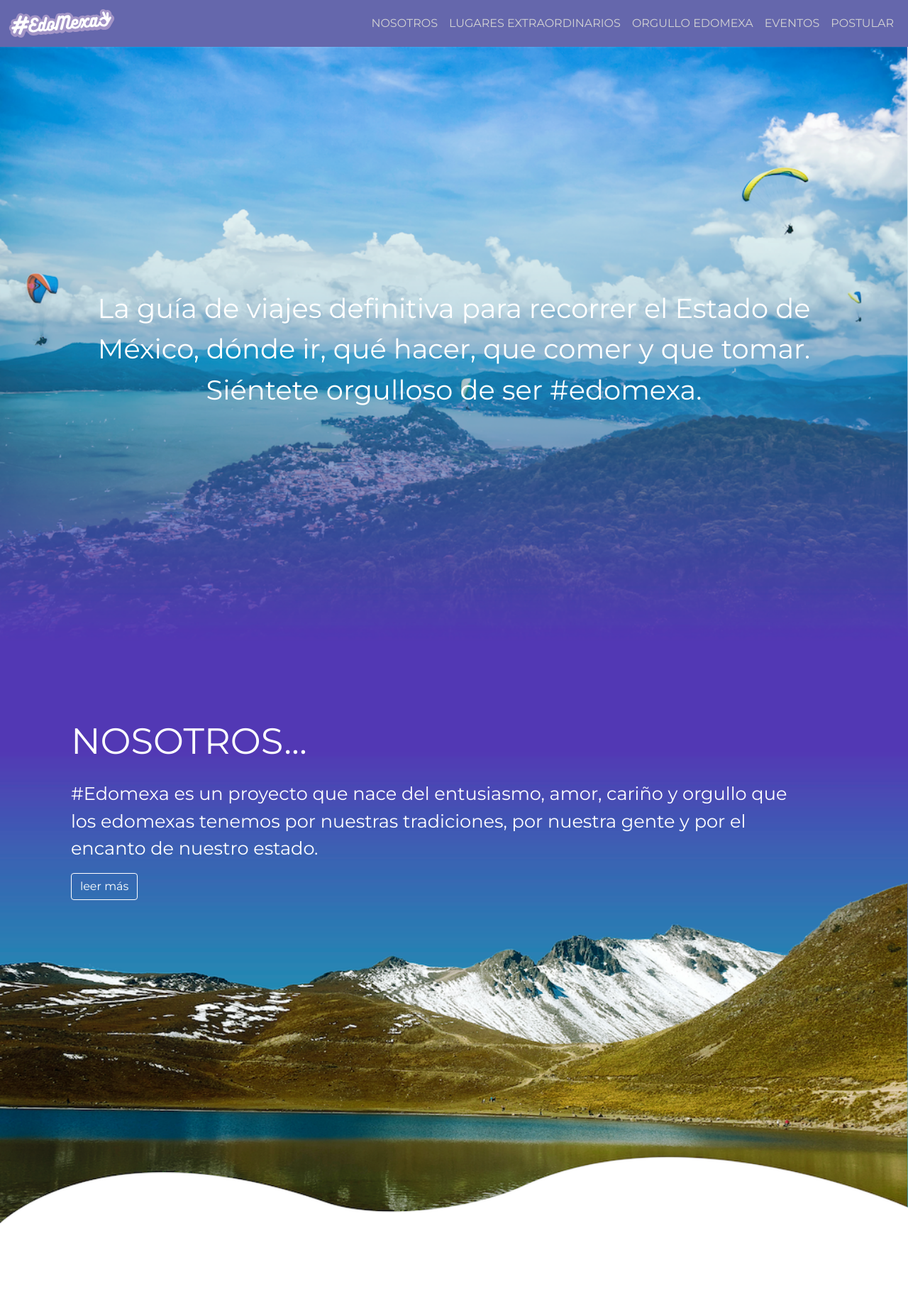
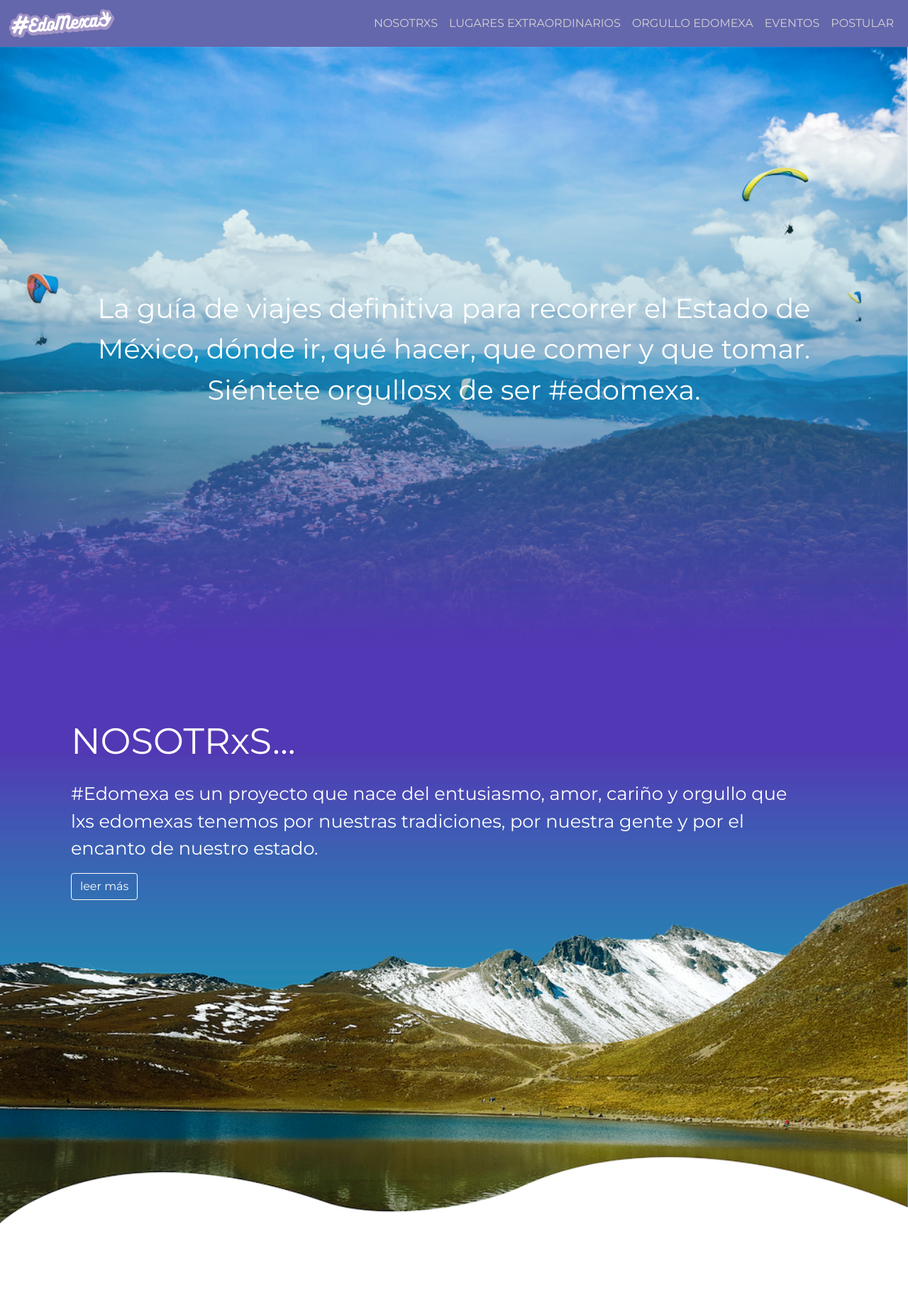
Before and after one commit to alex2201/edomexa, a Django app: page / in a window 1280 px wide. Shown: the top 1847 px of the page at 71% size. Run offline with Django 3.2, Linux system fonts and the light colour scheme; some libraries are stand-ins or nearby versions.

```diff
--- a/edomexa/constants.py
+++ b/edomexa/constants.py
@@ -1,6 +1,6 @@
 def create_navbar_options(current_path: str):
     NAVBAR_OPTIONS = (
-        ['NOSOTROS', '/nosotros', False],
+        ['NOSOTRXS', '/nosotros', False],
         ['LUGARES EXTRAORDINARIOS', '/section/lugares-extraordinarios', False],
         ['ORGULLO EDOMEXA', '/section/orgullo-edomexa', False],
         ['EVENTOS', '/section/eventos', False],
--- a/templates/edomexa/index.html
+++ b/templates/edomexa/index.html
@@ -12,7 +12,7 @@
 
             <div class="container-fluid p-0 position-absolute top-0 left-0 w-100 h-100 d-flex flex-column justify-content-center align-items-center">
                 <p class="text-center hero-text">La guía de viajes definitiva para recorrer el Estado de México, dónde
-                    ir, qué hacer, que comer y que tomar. Siéntete orgulloso de ser #edomexa.</p>
+                    ir, qué hacer, que comer y que tomar. Siéntete orgullosx de ser #edomexa.</p>
             </div>
         </div>
 
@@ -22,9 +22,9 @@
 
             <div class="container-fluid position-absolute top-0 left-0 w-100 h-100 d-flex flex-column justify-content-start align-items-start">
                 <div class="container-fluid" style="padding: 7%">
-                    <p class="text-leading hero-title">NOSOTROS...</p>
+                    <p class="text-leading hero-title">NOSOTRxS...</p>
                     <p class="text-leading hero-text-2">
-                        #Edomexa es un proyecto que nace del entusiasmo, amor, cariño y orgullo que los edomexas tenemos
+                        #Edomexa es un proyecto que nace del entusiasmo, amor, cariño y orgullo que lxs edomexas tenemos
                         por nuestras tradiciones, por nuestra gente y por el encanto de nuestro estado.
                     </p>
                     <a class="btn btn-outline-primary" href="/nosotros" role="button">leer más</a>
@@ -46,10 +46,6 @@
                         <div class="icono-seccion">
                             <img class="img-seccion" src="{% static s.3 %}" alt="img-section">
                         </div>
-
-                        {#                        {% autoescape off %}#}
-                        {#                            <p class="text-center titulo-seccion">{{ s.1 }}</p>#}
-                        {#                        {% endautoescape %}#}
 
                         <div class="d-flex">
                             <p class="text-center texto-seccion">{{ s.2 }}</p>
--- a/templates/edomexa/nosotros.html
+++ b/templates/edomexa/nosotros.html
@@ -6,7 +6,7 @@
 
     <div class="container">
 
-        <h1>NOSOTROS…</h1>
+        <h1>NOSOTRXS…</h1>
         <h4>Buscamos dar reconocimiento al talentazo que tenemos en nuestro estado así como algunos rincones ocultos que
             sin
             lugar a duda merecen ser reconocidos, por su folclor y belleza sin igual.</h4>
@@ -25,7 +25,7 @@
             compartas.</p>
         <p>TQM</p>
 
-        <p>Pd. Si sabes de un Edomexa que merezca ser parte de este espacio para que lo reconozcan o sabes de algún
+        <p>Pd. Si sabes de una o un Edomexa que merezca ser parte de este espacio para que la o lo reconozcan o sabes de algún
             lugar,
             establecimiento o talento que esté dentro del estado de México ¡POSTULALO!, Así llenamos a #edomexa de toda
             la
```
